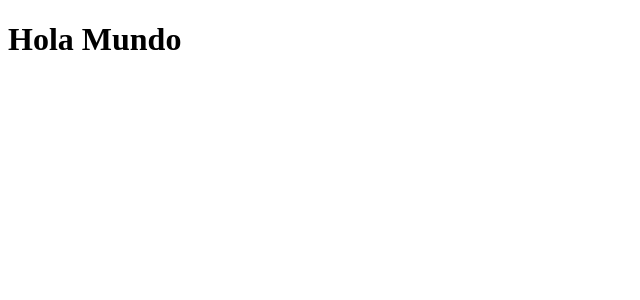
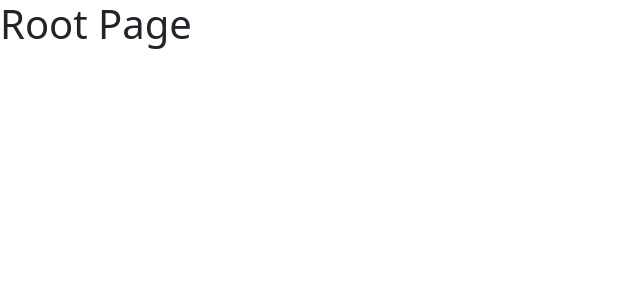
Before and after one commit to Trycatch-tv/f1it2-team-17, a React (Vite) app: page / in a window 1280 px wide. Shown: the top 300 px of the page, without its empty margins (0-640 px from the left). Built offline with nearby package versions, Linux system fonts and the light colour scheme.

Commit message:
Initialization packages and files structure!

```diff
--- a/src/App.jsx
+++ b/src/App.jsx
@@ -3,7 +3,7 @@ import "./App.css";
 function App() {
   return (
     <>
-      <h1>Hola Mundo</h1>
+      <h1>Root Page</h1>
     </>
   );
 }
--- /dev/null
+++ b/src/components/Header/Header.jsx
@@ -0,0 +1,5 @@
+const Header = () => {
+  return <div>Header</div>;
+};
+
+export default Header;
--- a/src/main.jsx
+++ b/src/main.jsx
@@ -1,6 +1,7 @@
 import React from "react";
 import ReactDOM from "react-dom/client";
 import App from "./App.jsx";
+import "bootstrap/dist/css/bootstrap.min.css";
 
 ReactDOM.createRoot(document.getElementById("root")).render(
   <React.StrictMode>
```
Also changed, not shown: package.json (+7 -2 lines), src/routes/paths.js (added, +7 -0 lines), src/components/Cards/Card.css (added), src/components/Cards/Card.jsx (added), src/components/Header/Header.css (added), src/constants/c1.js (added), src/hooks/h1.js (added), src/utils/u1.js (added), 1 other file (tests, documents, lock files or other folders).
